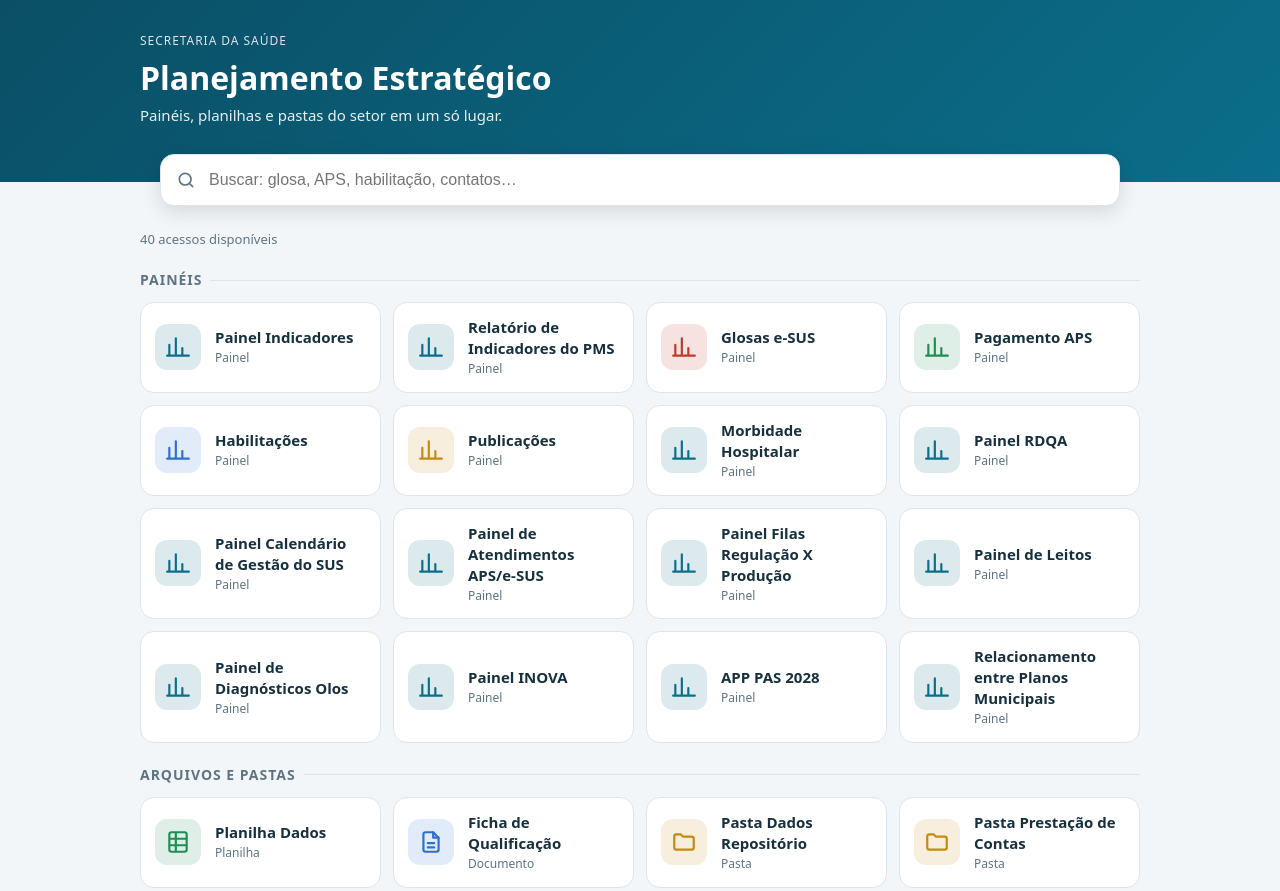
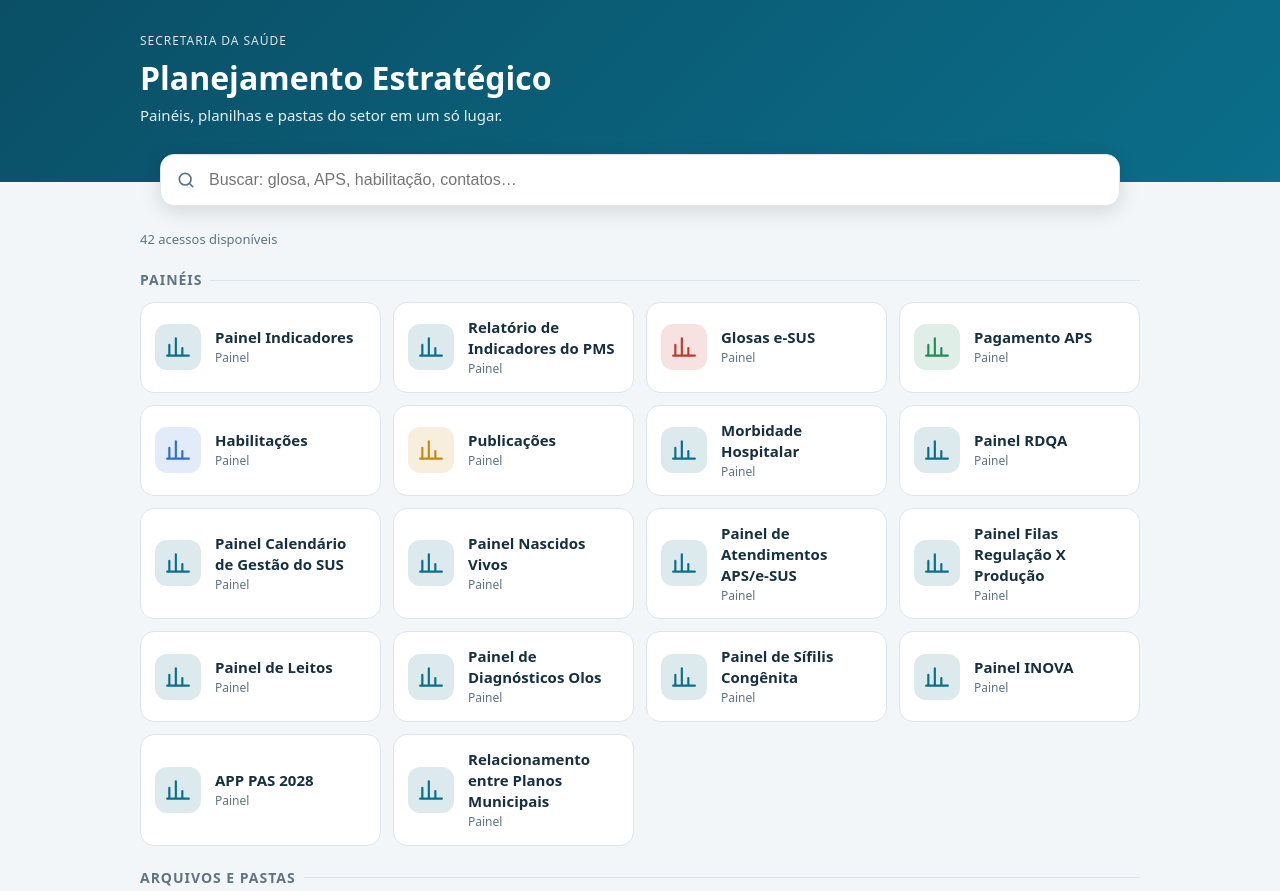
Before and after one commit to planejamentojoinville/acessosplanejamento, a plain HTML site: page index.html in a window 1280 px wide. Shown: the top 891 px of the page. Drawn offline with Linux system fonts and the light colour scheme.

Commit message:
Update index.html

```diff
--- a/index.html
+++ b/index.html
@@ -76,10 +76,12 @@ var D=[
 {g:1,t:'Morbidade Hospitalar',i:'dash',c:'--brand',u:L+'54f04892-9315-4269-9ad4-afaf8ad2c8f0/page/page_12345',k:'morbidade hospitalar internações sih'},
 {g:1,t:'Painel RDQA',i:'dash',c:'--brand',u:'https://script.google.com/a/macros/joinville.sc.gov.br/s/AKfycbwyKtZhGmxkOV-pWX3qr-3FJnxb0VxkHTsqmfK-q417ervgGXA9k4VhatlmsJdsQy68/exec',k:'RDQA'},
 {g:1,t:'Painel Calendário de Gestão do SUS',i:'dash',c:'--brand',u:'https://script.google.com/a/macros/joinville.sc.gov.br/s/AKfycbxS_tazCeZSBgXRDEcTvAng50CqnJtXZmpP8YmoFpTSPHXJ5XNRCZGK5yP-Pmp-39ZY/exec',k:'Calendário'},
+{g:1,t:'Painel Nascidos Vivos',i:'dash',c:'--brand',u:'https://script.google.com/a/macros/joinville.sc.gov.br/s/AKfycbxRBF63KV-lBrZ6mg8DvMCeAB-jeNl6UbQ0kbEbzHe979Oj9bS_-gJpDccbiR7z-fVD1g/exec',k:'Nascidos Vivos'},
 {g:1,t:'Painel de Atendimentos APS/e-SUS',i:'dash',c:'--brand',u:'https://script.google.com/a/macros/joinville.sc.gov.br/s/AKfycbxO8YWX3iFIHL7pA9vSyAjTTmOd5iFbZNoSriRkgVeFnMr2Rdp8OR9DdgLcBzgIoMAuXg/exec',k:'Atendimento APS'},
 {g:1,t:'Painel Filas Regulação X Produção',i:'dash',c:'--brand',u:'https://script.google.com/a/macros/joinville.sc.gov.br/s/AKfycbwQx-CrAf4WZ3ZKklqJiD5OQzNb2iB-hD9QvbCxbYcTGAs9h32CrIFxti0J598_z0rNNQ/exec',k:'Filas Regulação X Produção'},
 {g:1,t:'Painel de Leitos',i:'dash',c:'--brand',u:'https://script.google.com/a/macros/joinville.sc.gov.br/s/AKfycbzQzvgBBjSgTpPExf-flmyhzosp1TWuKu5uzPG5ehMrQbVm23PuBrml8V1mCDzMnnM/exec',k:'Painel de Leitos'},
 {g:1,t:'Painel de Diagnósticos Olos',i:'dash',c:'--brand',u:'https://script.google.com/a/macros/joinville.sc.gov.br/s/AKfycbxOOEhEdDzMS8xh6KUEX10S0E9G3JGt8_4OfnL0YmNsb-0Bt56I-5BZPZBnHJZJkU4atg/exec',k:'Painel de Diagnósticos'},
+{g:1,t:'Painel de Sífilis Congênita',i:'dash',c:'--brand',u:'https://script.google.com/a/macros/joinville.sc.gov.br/s/AKfycbwfN2TkZDYCA4efrE7LGDDGY3BQNidglhPJqyLF1AyUgrFoQZVg_P5G9hzqAeInTKlITQ/exec',k:'Sífilis Congênita'},
 {g:1,t:'Painel INOVA',i:'dash',c:'--brand',u:'https://sites.google.com/joinville.sc.gov.br/ses',k:'Painel INOVA'},
 {g:1,t:'APP PAS 2028',i:'dash',c:'--brand',u:'https://script.google.com/a/macros/joinville.sc.gov.br/s/AKfycbyVxcL7ghx-JMwgNO9Dwkg3qDQhD62trAWhUEPN4dVDgEtIBPS3aBD1PT1DUR3-L-5x/exec',k:'APP PAS'},
 {g:1,t:'Relacionamento entre Planos Municipais',i:'dash',c:'--brand',u:'https://script.google.com/a/macros/joinville.sc.gov.br/s/AKfycbxKnj7QgH-LeQFWQPkXxQQcgZt1WXgH7vajcL0nFpDjYGhl_TPZobw7pIpmVnTnK39Z/exec',k:'Relacionamento entre Planos'},
```
